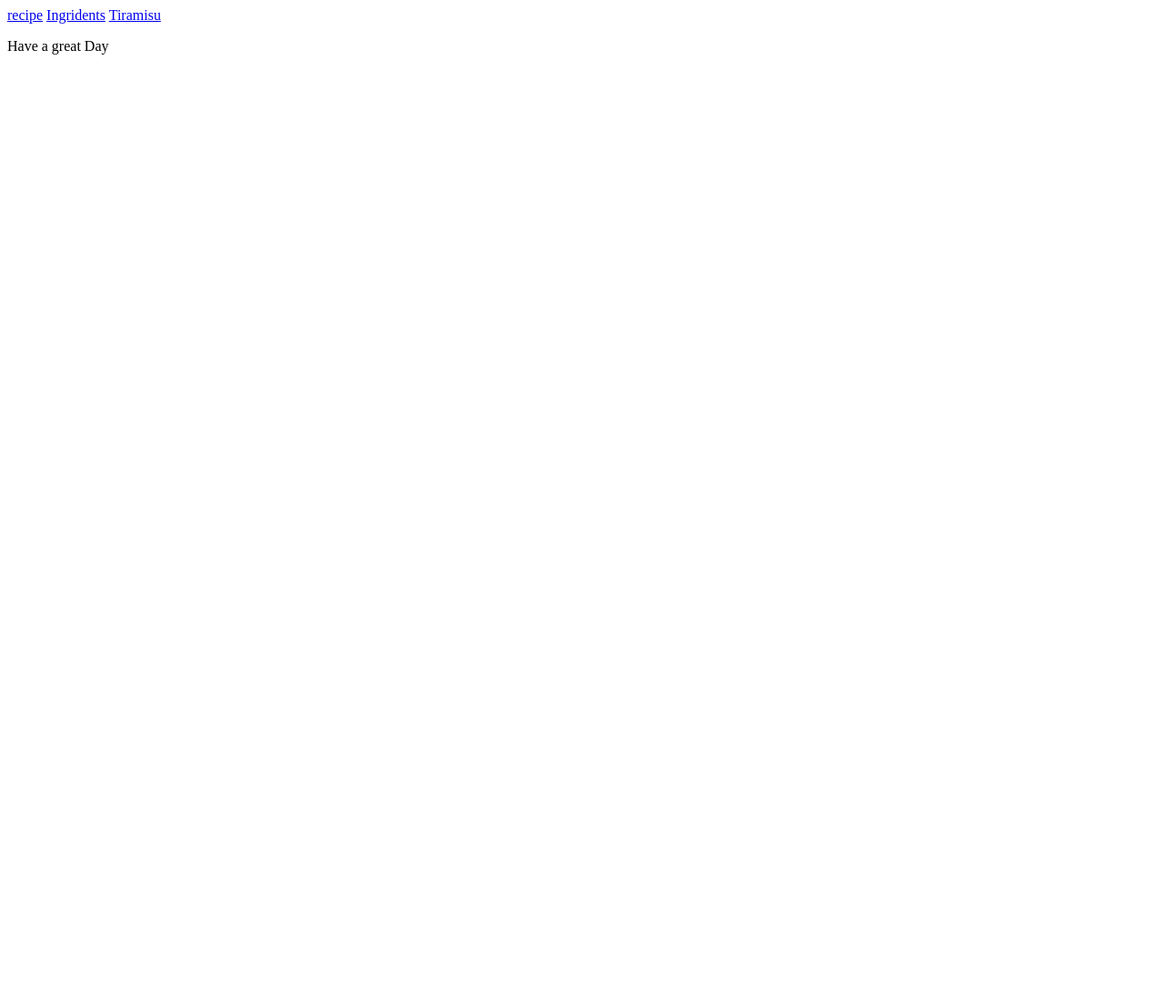
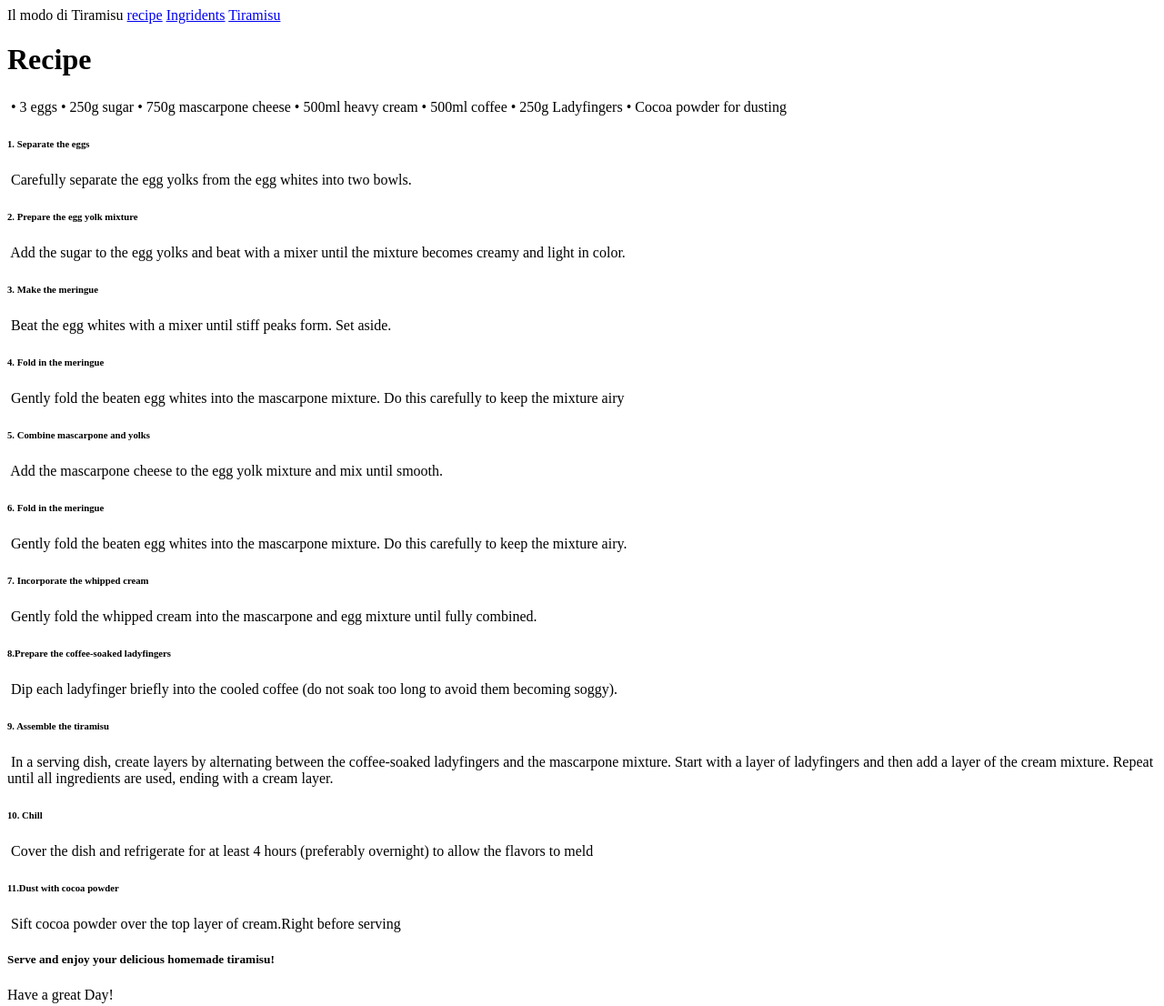
Before and after one commit to sylia08/Il_mondo_di_tiramisu, a plain HTML site: page recipe.html in a window 1280 px wide. Shown: the whole page at 91% size. Before the commit the page ends 800 px from the top, so only its background shows below. Drawn offline with Linux system fonts and the light colour scheme.

Commit message:
recipe update

```diff
--- a/recipe.html
+++ b/recipe.html
@@ -11,18 +11,111 @@
     <body>
         <header>
             <div class="topnav">
+
                 <div class="buttons-right">
+                    <a class="title">Il modo di Tiramisu</a>
                     <a href="recipe.html" class="button">recipe</a>
                     <a href="ingredients.html" class="button">Ingridents</a>
                     <a href=" tiramisu.html" class="button">Tiramisu</a>
                 </div>
             </div>
         </header>
-        <main></main>
+
+
+        <main>
+
+        <div class="title">
+            <h1>Recipe</h1>
+        </div>
+
+        <div class="missenplace">
+            <h6></h6>
+            <img src="" alt="">
+            <a>• 3 eggs
+                • 250g sugar
+                • 750g mascarpone cheese
+                • 500ml heavy cream
+                • 500ml coffee
+                •  250g Ladyfingers
+                • Cocoa powder for dusting
+            </a>
+        </div>
+
+        <div  class="steps">
+            <h6>1. Separate the eggs </h6>
+            <img src="" alt="">
+            <a>Carefully separate the egg yolks from the egg whites into two bowls.</a>
+        </div>
+
+        <div  class="steps">
+            <h6>2. Prepare the egg yolk mixture</h6>
+            <img src="" alt="">
+            <a>Add the sugar to the egg yolks and beat with a mixer until the mixture becomes creamy and light in color.</a>
+        </div>
+
+        <div  class="steps">
+            <h6>3. Make the meringue</h6>
+            <img src="" alt="">
+            <a>Beat the egg whites with a mixer until stiff peaks form. Set aside.</a>
+        </div>
+
+        <div  class="steps">
+            <h6> 4. Fold in the meringue</h6>
+            <img src="" alt="">
+            <a>Gently fold the beaten egg whites into the mascarpone mixture. Do this carefully to keep the mixture airy</a>
+        </div>
+
+        <div  class="steps">
+            <h6>5. Combine mascarpone and yolks</h6>
+            <img src="" alt="">
+            <a>Add the mascarpone cheese to the egg yolk mixture and mix until smooth.</a>
+        </div>
+
+        <div  class="steps">
+            <h6>6. Fold in the meringue</h6>
+            <img src="" alt="">
+            <a>Gently fold the beaten egg whites into the mascarpone mixture. Do this carefully to keep the mixture airy.</a>
+        </div>
+
+        <div  class="steps">
+            <h6>7. Incorporate the whipped cream</h6>
+            <img src="" alt="">
+            <a>Gently fold the whipped cream into the mascarpone and egg mixture until fully combined.</a>
+        </div>
+
+        <div  class="steps">
+            <h6>8.Prepare the coffee-soaked ladyfingers</h6>
+            <img src="" alt="">
+            <a>Dip each ladyfinger briefly into the cooled coffee (do not soak too long to avoid them becoming soggy).</a>
+        </div>
+
+        <div  class="steps">
+            <h6>9. Assemble the tiramisu</h6>
+            <img src="" alt="">
+            <a>In a serving dish, create layers by alternating between the coffee-soaked ladyfingers and the mascarpone mixture. Start with a layer of ladyfingers and then add a layer of the cream mixture. Repeat until all ingredients are used, ending with a cream layer.</a>
+        </div>
+
+        <div  class="steps">
+            <h6>10. Chill</h6>
+            <img src="" alt="">
+            <a>Cover the dish and refrigerate for at least 4 hours (preferably overnight) to allow the flavors to meld</a>
+        </div>
+
+        <div  class="steps">
+            <h6>11.Dust with cocoa powder</h6>
+            <img src="" alt="">
+            <a>Sift cocoa powder over the top layer of cream.Right before serving</a>
+        </div>
+
+        <h5>Serve and enjoy your delicious homemade tiramisu!</h5>
+
+
+        </main>
+
+
         <footer>
-            <p>Have a great Day</p>
+            <p>Have a great Day!</p>
         </footer>
-
 
     </body>
 </html>
```
